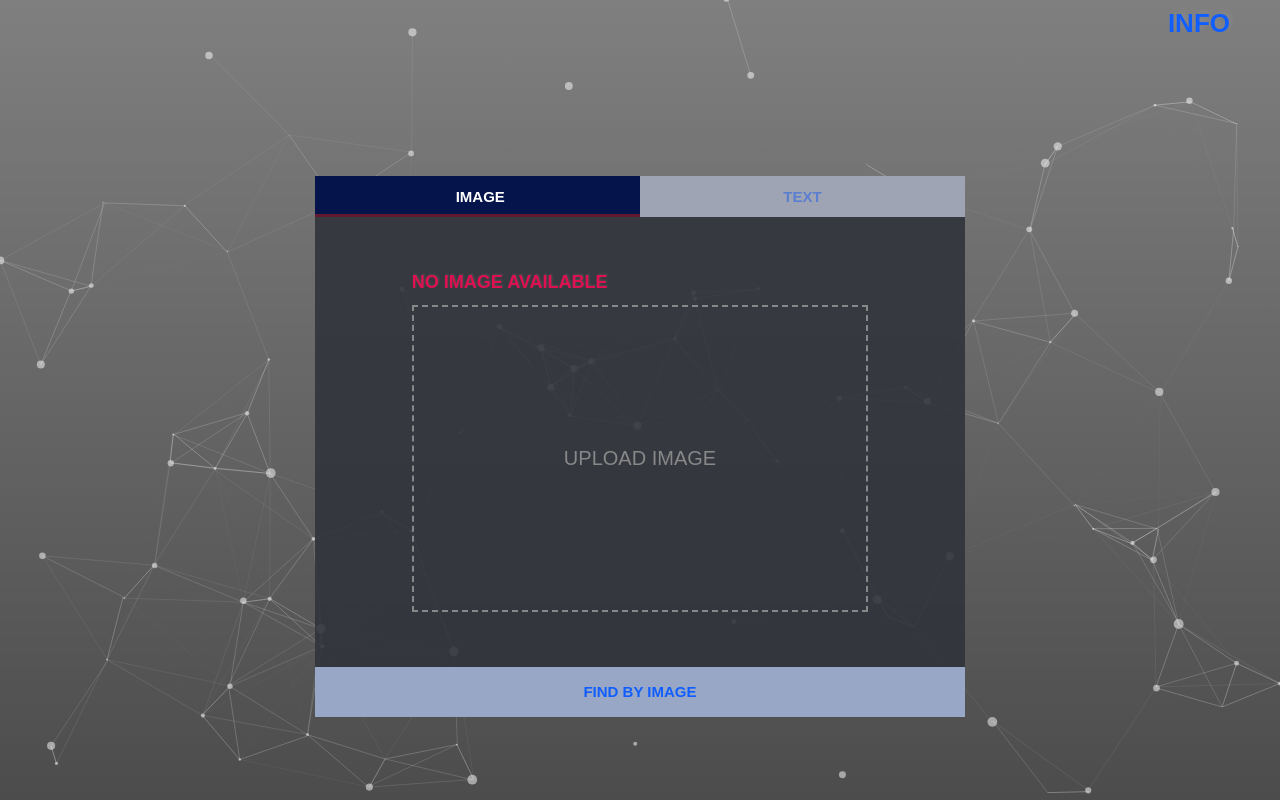
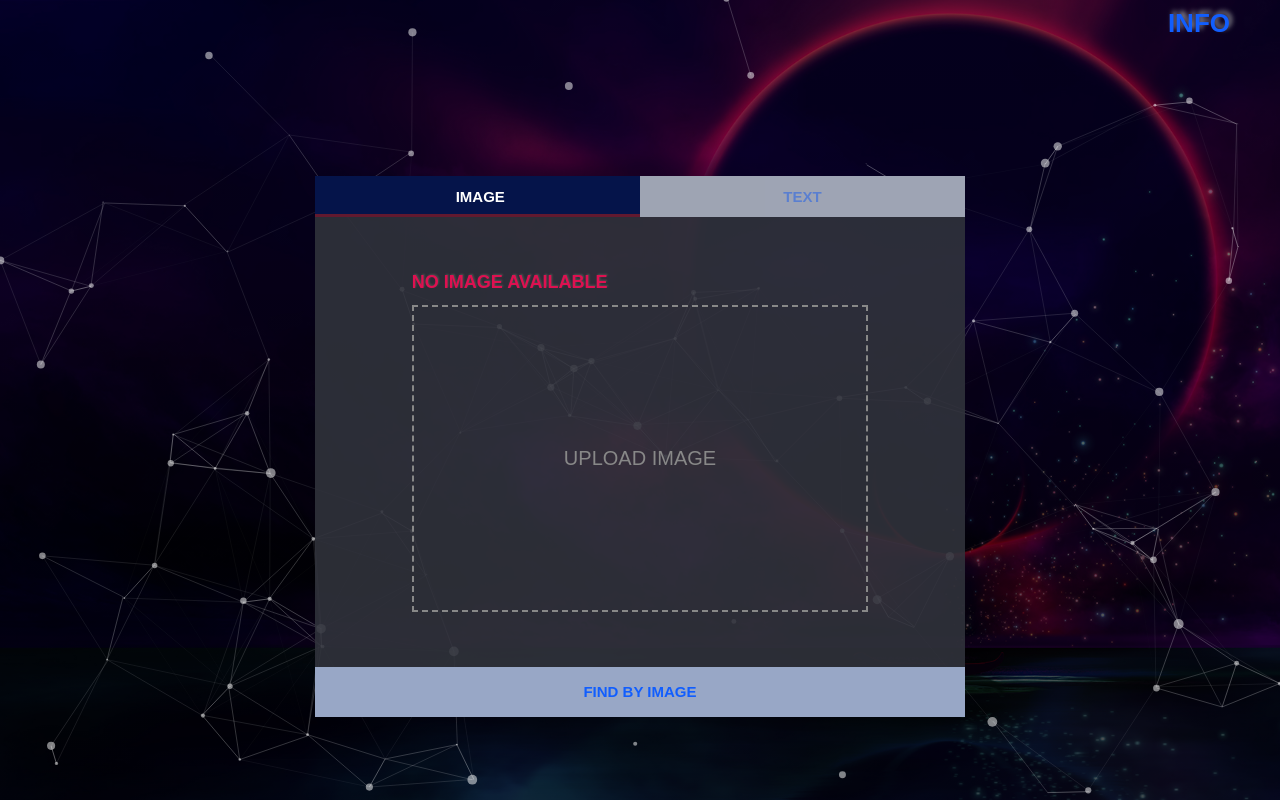
Before and after one commit to rubikk179/Web_AIC, a plain HTML site: page index.html in a window 1280 px wide. Drawn offline with Linux system fonts and the light colour scheme; the site is published under a folder, as on GitHub Pages, so addresses that start at the root find nothing.

Commit message:
update_3

```diff
--- a/asset/css/background.css
+++ b/asset/css/background.css
@@ -2,7 +2,7 @@
     position: absolute;
     width: 100%;
     height: 100vh;
-    background-image: linear-gradient(rgba(0,0,0,0.5), rgba(0,0,0,0.7)), url("/asset/images/backgroundImage.jpg");
+    background-image: linear-gradient(rgba(0,0,0,0.5), rgba(0,0,0,0.7)), url("../images/backgroundImage.jpg");
     background-repeat: no-repeat;
     background-size:cover;
     z-index: 0;
```
